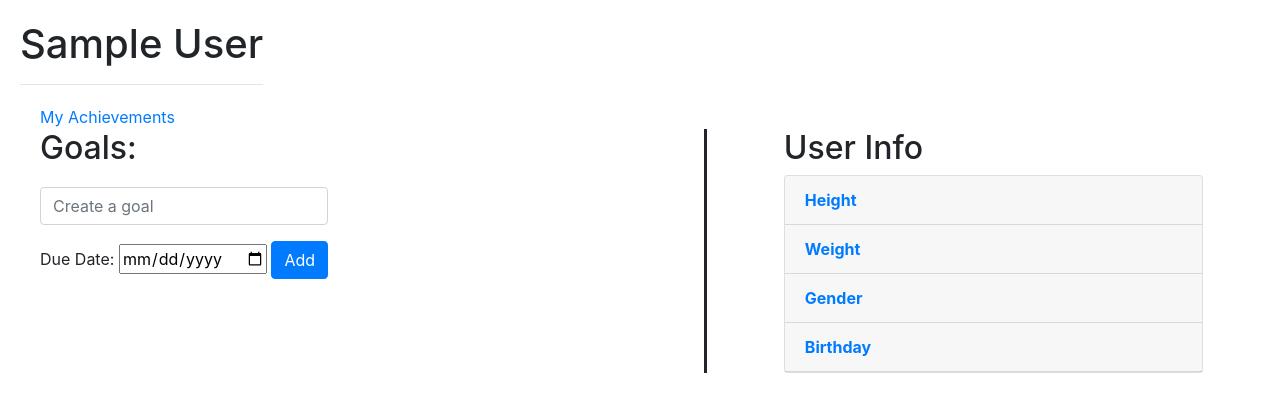
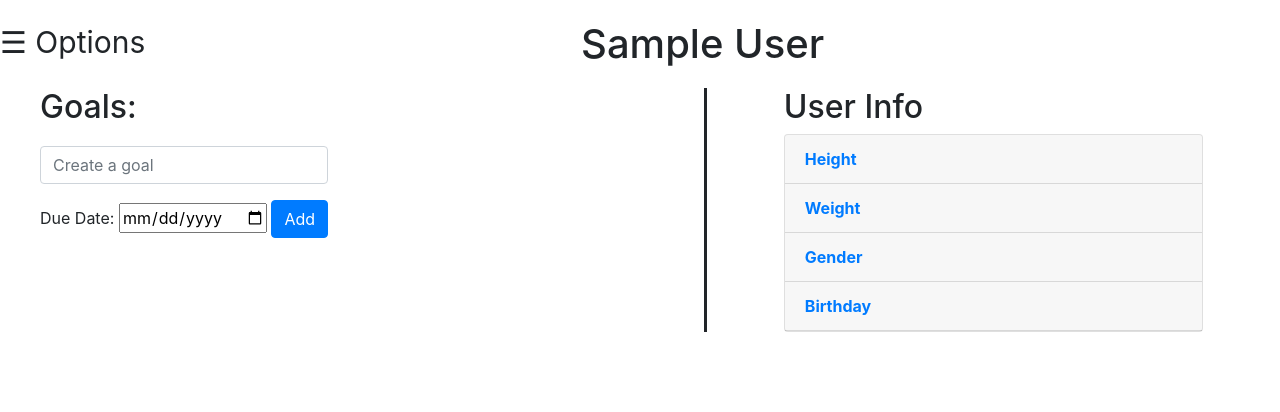
Before and after one commit to mayankR1999/healthy-world, a Django app: template templates/profile_home.html in a window 1280 px wide. Shown: the top 412 px of the page. Run offline with Django 3.2, Linux system fonts and the light colour scheme; the template is opened without the code that fills it, so the values that code supplies are empty; the visitor is signed in with stand-in values (Sample User, id 1); some libraries are stand-ins or nearby versions.

Commit message:
Some design changes and logout feature added.

```diff
--- a/accounts/views.py
+++ b/accounts/views.py
@@ -42,4 +42,5 @@ def register(request):
         return render(request, 'register.html')
 
 def logout(request):
-    pass
+    auth.logout(request)
+    return redirect('/')
--- a/static/classes.css
+++ b/static/classes.css
@@ -43,7 +43,7 @@
 
 .my-user-intro{
     margin: 20px;
-    width: fit-content;
+    text-align: center;
 }
 
 .add-goal{
@@ -62,3 +62,43 @@
 .each-goal-block:nth-child(even){
     background-color: cyan;
 }
+
+
+.sidenav {
+    height: 100%;
+    width: 0;
+    position: fixed;
+    z-index: 1;
+    top: 0;
+    left: 0;
+    background-color: #111;
+    overflow-x: hidden;
+    transition: 0.5s;
+    padding-top: 60px;
+}
+
+.sidenav a {
+    padding: 8px 8px 8px 32px;
+    text-decoration: none;
+    font-size: 25px;
+    color: #818181;
+    display: block;
+    transition: 0.3s;
+}
+
+.sidenav a:hover {
+    color: #f1f1f1;
+}
+
+.sidenav .closebtn {
+    position: absolute;
+    top: 0;
+    right: 25px;
+    font-size: 36px;
+    margin-left: 50px;
+}
+
+@media screen and (max-height: 450px) {
+    .sidenav {padding-top: 15px;}
+    .sidenav a {font-size: 18px;}
+}
--- a/static/ids.css
+++ b/static/ids.css
@@ -1,7 +1,3 @@
-#corner-option{
-    margin-left: 40px;
-}
-
 #achievement-design{
     border-style: ridge;
     border-radius: 20px;
--- a/templates/profile_home.html
+++ b/templates/profile_home.html
@@ -1,12 +1,22 @@
 {% extends "html_base_page.html" %}
 
 {% block content %}
+
+{% if user.is_authenticated %}
+
+    <div id="mySidenav" class="sidenav">
+        <a href="javascript:void(0)" class="closebtn" onclick="closeNav()">&times;</a>
+        <a href ="achievements">My achievements</a>
+        <a href="../logout">Logout</a>
+    </div>
+    <div style="float: left;">
+        <span style="font-size:30px;cursor:pointer" onclick="openNav()">&#9776; Options</span>
+    </div>
+
     <div class="my-user-intro">
-    <h1>{{ user.first_name }} {{ user.last_name }}</h1><hr>
+        <h1>{{ user.first_name }} {{ user.last_name }}</h1>
         <h3 style = "color: rgb(137, 137, 139);">{{ user_info.reward }}</h3>
     </div>
-
-<div id="corner-option"><a href="achievements">My Achievements</a></div>
 
     <div class="goals-block">
         <h2>Goals:</h2>
@@ -131,6 +141,21 @@
 
             </div>
         </div>
+    </div>
 
-</div>
+{% else %}
+    Login to view this page. Don't have an account? <a href="../register">Sign Up</a>
+
+{% endif %}
+
+<script>
+    function openNav() {
+      document.getElementById("mySidenav").style.width = "250px";
+    }
+
+    function closeNav() {
+      document.getElementById("mySidenav").style.width = "0";
+    }
+</script>
+
 {% endblock %}
--- a/templates/user_achievements.html
+++ b/templates/user_achievements.html
@@ -2,6 +2,7 @@
 
 {% block content %}
 
+{% if user.is_authenticated %}
 <div class="container">
     <div id="achievement-id">
         {% for achievement in achievements %}
@@ -10,4 +11,9 @@
     </div>
 </div>
 
+{% else %}
+Login to view this page. Don't have an account? <a href="../../register">Sign Up</a>
+
+{% endif %}
+
 {% endblock %}
```
Lines whose indentation alone changed are shown as unchanged.
